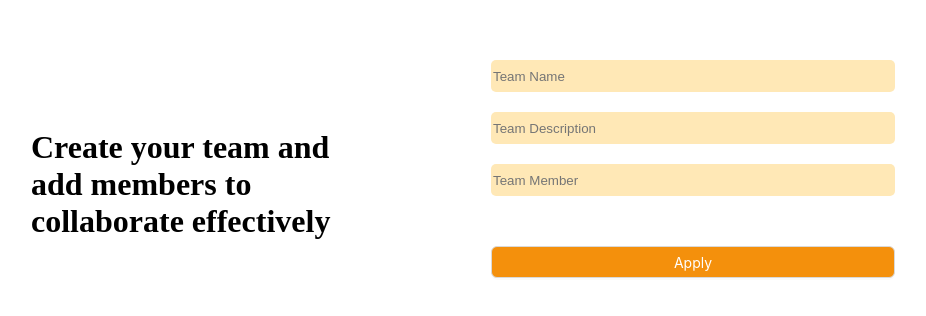
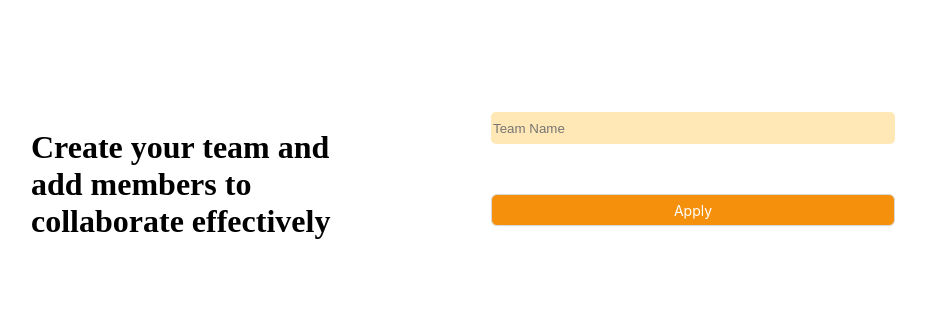
Before and after one commit to spotlight-xam/xam-web, a React (Vite) app: page /createteam in a window 1280 px wide. Shown: the part 216-532 px from the top of the page, without its empty margins (222-1148 px from the left). Built offline with nearby package versions, Linux system fonts and the light colour scheme.

Commit message:
Feat: 팀 생성 axios 추가

```diff
--- a/src/screens/Join/Join.tsx
+++ b/src/screens/Join/Join.tsx
@@ -3,14 +3,14 @@ import { useState } from "react";
 import { useNavigate } from "react-router-dom";
 import axios from "axios";
 
-interface UserRequest {
+interface postJoinReq {
   //access token을 첨부해서 보냄
   username: String;
   email: String;
   password: String;
 }
 
-interface PostJoinRes {
+interface postJoinRes {
   email: string;
   authToken: string;
 }
@@ -32,17 +32,17 @@ export function Join() {
   };
 
   const onJoin = async () => {
-    const newUser: UserRequest = {
+    const newUser: postJoinReq = {
       username: username,
       email: email,
       password: password,
     };
 
-    try{
-      const res = axios.post<PostJoinRes>("localhost:8080/signup", newUser);
+    try {
+      const res = axios.post<postJoinRes>("localhost:8080/signup", newUser);
       return res;
     } catch (error) {
-      alert('회원가입에 실패했습니다.');
+      alert("회원가입에 실패했습니다.");
       console.log(error);
     }
 
--- a/src/screens/Login/Login.tsx
+++ b/src/screens/Login/Login.tsx
@@ -3,7 +3,7 @@ import { useState } from "react";
 import { useNavigate } from "react-router-dom";
 import axios from "axios";
 
-interface userLoginReq {
+interface postLoginReq {
   username: String;
   password: String;
 }
@@ -21,11 +21,11 @@ export function Login() {
   };
 
   const onLogin = () => {
-    const data: userLoginReq = {
+    const data: postLoginReq = {
       username: username,
       password: password,
     };
-    const token = axios.post<userLoginReq>("localhost:8080/login", data);
+    const token = axios.post("localhost:8080/login", data);
     navigate("./home");
   };
 
--- a/src/screens/Team/CreateTeam.tsx
+++ b/src/screens/Team/CreateTeam.tsx
@@ -1,38 +1,26 @@
 import { Button } from "antd";
 import { useState } from "react";
+import axios from "axios";
 
-const Team = {
-  //팀 객체 - 팀 이름, 팀 설명, 구성원 초대 Link(닉네임)
-  name: String,
-  description: String,
-  member: [String],
-};
+interface postCreateTeamReq {
+  teamName: String;
+}
 
 export function CreateTeam() {
   const [team, setTeam] = useState("");
-  const [description, setDescription] = useState("");
-  const [member, setMember] = useState("");
 
   const onTeam = (event: React.ChangeEvent<HTMLInputElement>) => {
     setTeam(event.target.value);
   };
-  const onDescription = (event: React.ChangeEvent<HTMLInputElement>) => {
-    setDescription(event.target.value);
-  };
-  const onMember = (event: React.ChangeEvent<HTMLInputElement>) => {
-    setMember(event.target.value);
+
+  const onApply = () => {
+    const newTeam: postCreateTeamReq = {
+      teamName: team,
+    };
+
+    axios.post("localhost:8080/team/create", newTeam);
   };
 
-  //input 값을 team 배열에 저장하기
-  const onApply = () => {
-    const newTeam = {
-      name: team,
-      description: description,
-      member: member,
-    };
-
-    localStorage.setItem(team, JSON.stringify(newTeam));
-  };
   return (
     <div
       style={{
@@ -68,32 +56,6 @@ export function CreateTeam() {
           onChange={onTeam}
           value={team}
         />
-        <input
-          style={{
-            backgroundColor: "#FFE8B6",
-            borderRadius: "5px",
-            border: "none",
-            width: "400px",
-            height: "30px",
-            margin: "10px",
-          }}
-          placeholder="Team Description"
-          onChange={onDescription}
-          value={description}
-        />
-        <input
-          style={{
-            backgroundColor: "#FFE8B6",
-            borderRadius: "5px",
-            border: "none",
-            width: "400px",
-            height: "30px",
-            margin: "10px",
-          }}
-          placeholder="Team Member"
-          onChange={onMember}
-          value={member}
-        />
         <Button
           style={{
             backgroundColor: "#F4900C",
```
